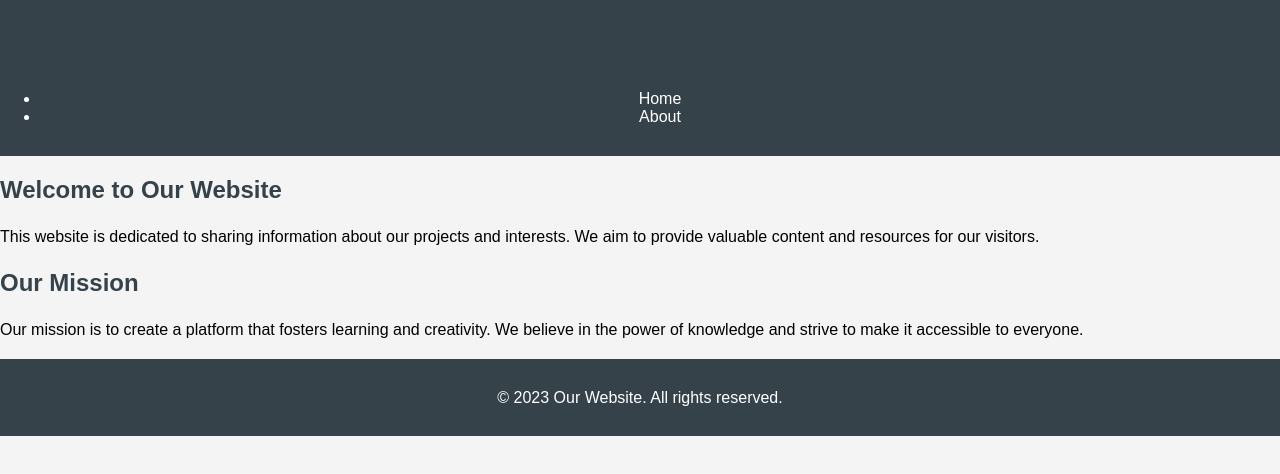
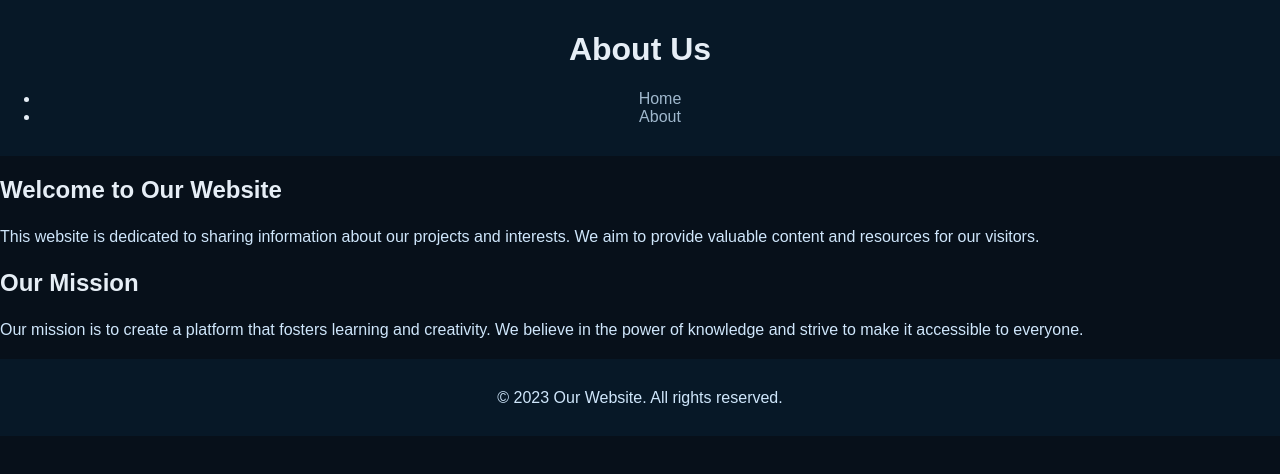
Before and after one commit to EAAlonso/readAllComicsToPdfWeb, a website: page about.html in a window 1280 px wide. Drawn offline with Linux system fonts and the light colour scheme.

Commit message:
Switch UI to dark-only theme and remove toggle
The site now uses a dark theme by default, with all color variables and styles updated for dark mode. The dark mode toggle button and related JavaScript have been removed, simplifying the UI to always use the dark theme.

```diff
--- a/css/styles.css
+++ b/css/styles.css
@@ -1,13 +1,15 @@
+/* Dark theme for the whole static site */
 body {
   font-family: Arial, sans-serif;
   margin: 0;
   padding: 0;
-    background-color: #f4f4f4;
+  background: #07101a;
+  color: #e6eef6;
 }
 
 header {
-    background: #35424a;
-    color: #ffffff;
+  background: #071827;
+  color: #e6eef6;
   padding: 10px 0;
   text-align: center;
 }
@@ -17,7 +19,7 @@ nav {
 }
 
 nav a {
-    color: #ffffff;
+  color: #9fb7cc;
   text-decoration: none;
   margin: 0 15px;
 }
@@ -33,8 +35,8 @@ nav a:hover {
 }
 
 footer {
-    background: #35424a;
-    color: #ffffff;
+  background: #071827;
+  color: #9fb7cc;
   text-align: center;
   padding: 10px 0;
   position: relative;
@@ -42,10 +44,13 @@ footer {
   width: 100%;
 }
 
-h1, h2, h3 {
-    color: #35424a;
+h1,
+h2,
+h3 {
+  color: #e6eef6;
 }
 
 p {
   line-height: 1.6;
+  color: #cfe6fb;
 }
--- a/js/main.js
+++ b/js/main.js
@@ -4,7 +4,6 @@ document.addEventListener("DOMContentLoaded", () => {
   const status = document.getElementById("status");
   const progress = document.getElementById("progress");
   const log = document.getElementById("log");
-  const darkToggle = document.getElementById("darkToggle");
 
   function appendLog(msg) {
     const t = new Date().toLocaleTimeString();
@@ -15,15 +14,7 @@ document.addEventListener("DOMContentLoaded", () => {
     status.textContent = "Estado: " + s;
   }
 
-  // Dark mode toggle
-  if (darkToggle) {
-    darkToggle.addEventListener("click", () => {
-      document.body.classList.toggle("dark");
-      darkToggle.textContent = document.body.classList.contains("dark")
-        ? "☀️"
-        : "🌙";
-    });
-  }
+  // UI is dark-only; no toggle required
 
   // Early check: ensure the pdf generator function exists
   if (typeof window.createPdfFromUrl !== "function") {
```
Also changed, not shown: index.html (+12 -25 lines). Lines whose indentation alone changed are shown as unchanged.
